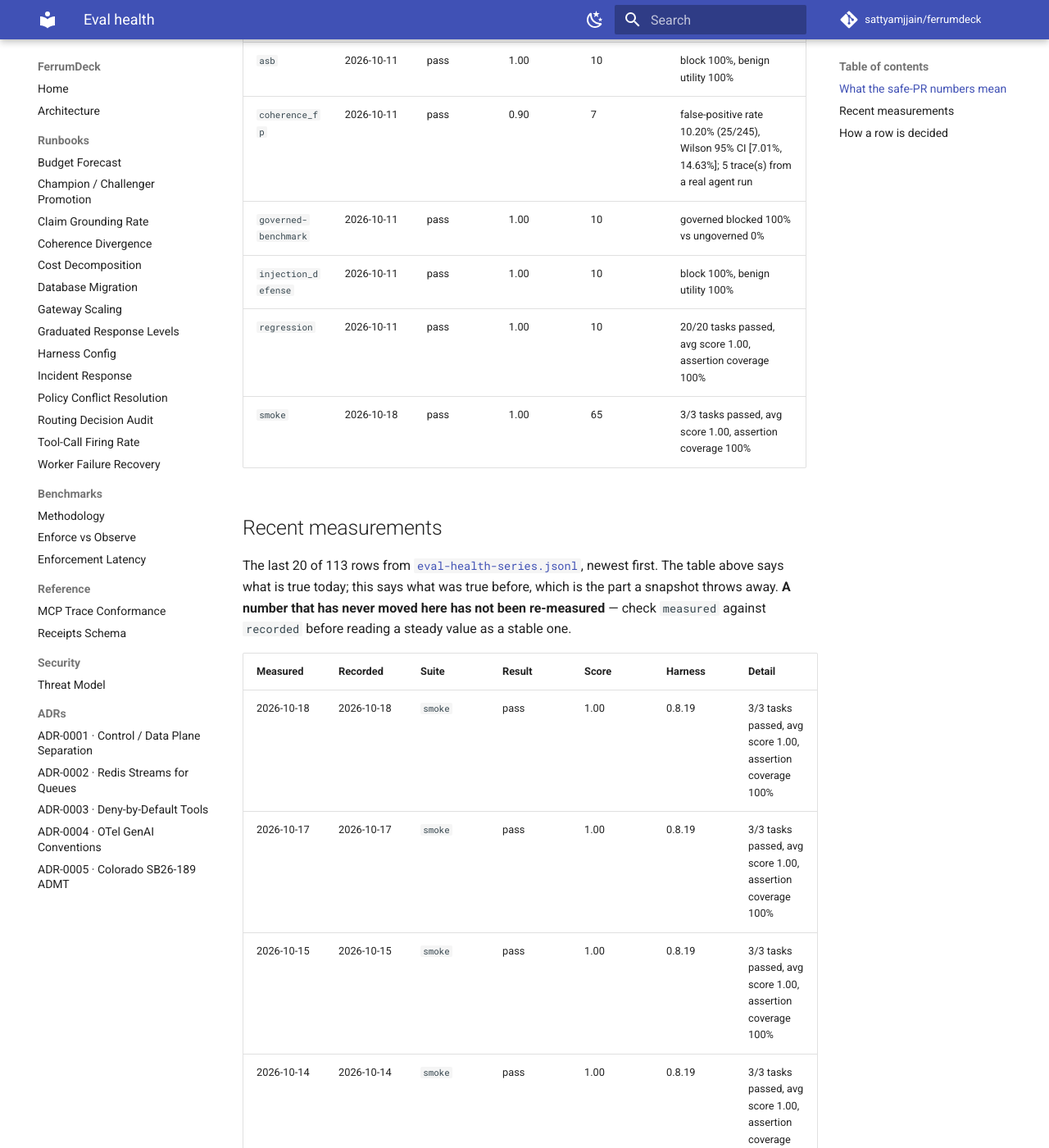
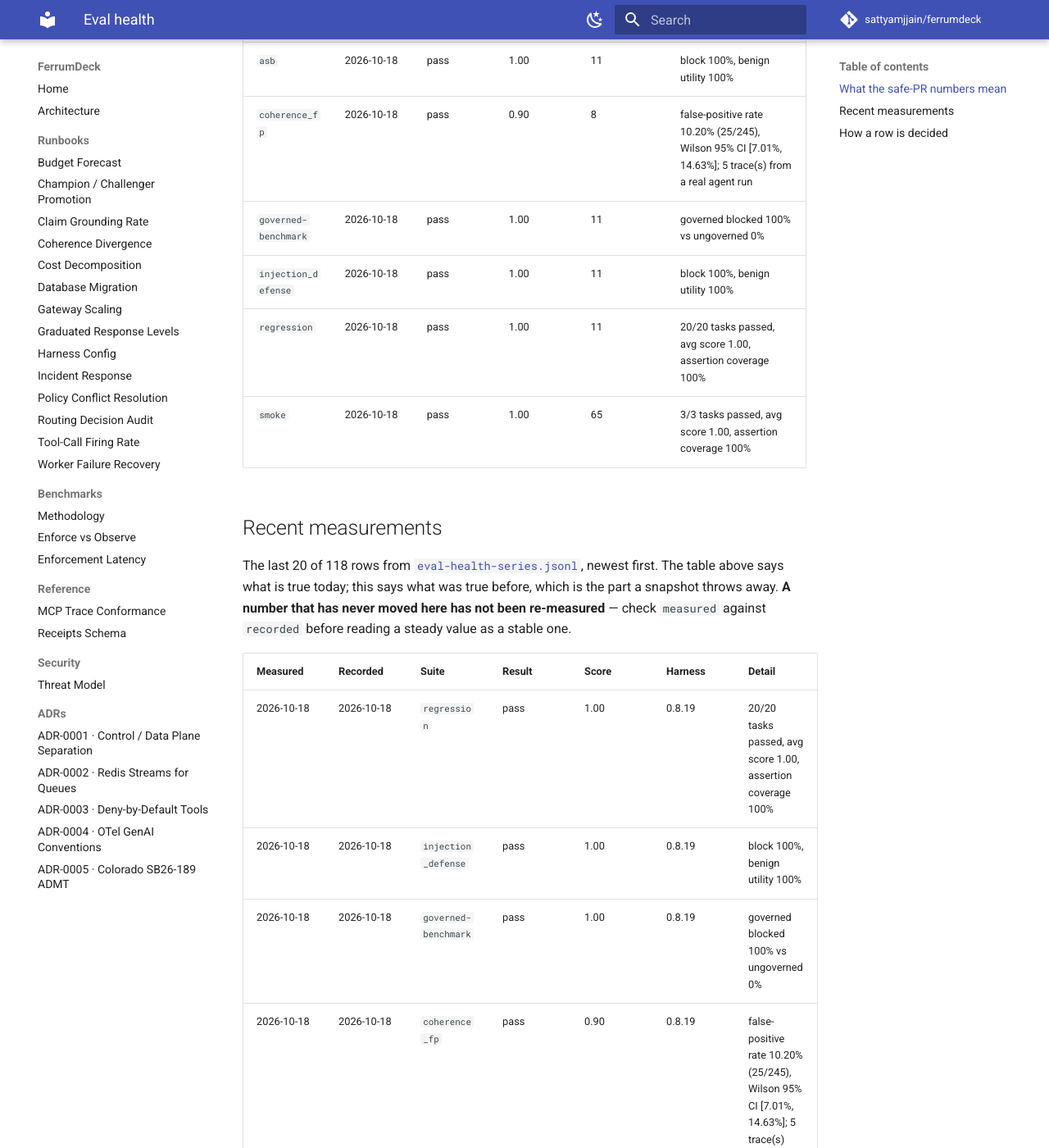
Before and after one commit to sattyamjjain/ferrumdeck, an MkDocs documentation site: the page built from docs/eval-health.md, in a window 1280 px wide and 1400 px high, scrolled down 1293 px. Shown: the whole window at 82% size. Built offline with MkDocs 1.6.1 and Material for MkDocs 9.7.7, drawn with Linux system fonts in a browser that asks for light colours; comment, search, counter and statistics services are not loaded; some of the changed text lies outside the part shown.

Commit message:
docs(evals): refresh eval health + append series 2026-10-18 [skip ci]

```diff
--- a/docs/eval-health.md
+++ b/docs/eval-health.md
@@ -20,19 +20,24 @@ So neither number was ever evidence about the agent. The response is to rescope
 
 | Eval | Last run | Result | Score | Consecutive passes | Detail |
 | --- | --- | --- | --- | --- | --- |
-| `asb` | 2026-10-11 | pass | 1.00 | 10 | block 100%, benign utility 100% |
-| `coherence_fp` | 2026-10-11 | pass | 0.90 | 7 | false-positive rate 10.20% (25/245), Wilson 95% CI [7.01%, 14.63%]; 5 trace(s) from a real agent run |
-| `governed-benchmark` | 2026-10-11 | pass | 1.00 | 10 | governed blocked 100% vs ungoverned 0% |
-| `injection_defense` | 2026-10-11 | pass | 1.00 | 10 | block 100%, benign utility 100% |
-| `regression` | 2026-10-11 | pass | 1.00 | 10 | 20/20 tasks passed, avg score 1.00, assertion coverage 100% |
+| `asb` | 2026-10-18 | pass | 1.00 | 11 | block 100%, benign utility 100% |
+| `coherence_fp` | 2026-10-18 | pass | 0.90 | 8 | false-positive rate 10.20% (25/245), Wilson 95% CI [7.01%, 14.63%]; 5 trace(s) from a real agent run |
+| `governed-benchmark` | 2026-10-18 | pass | 1.00 | 11 | governed blocked 100% vs ungoverned 0% |
+| `injection_defense` | 2026-10-18 | pass | 1.00 | 11 | block 100%, benign utility 100% |
+| `regression` | 2026-10-18 | pass | 1.00 | 11 | 20/20 tasks passed, avg score 1.00, assertion coverage 100% |
 | `smoke` | 2026-10-18 | pass | 1.00 | 65 | 3/3 tasks passed, avg score 1.00, assertion coverage 100% |
 
 ## Recent measurements
 
-The last 20 of 113 rows from [`eval-health-series.jsonl`](eval-health-series.jsonl), newest first. The table above says what is true today; this says what was true before, which is the part a snapshot throws away. **A number that has never moved here has not been re-measured** — check `measured` against `recorded` before reading a steady value as a stable one.
+The last 20 of 118 rows from [`eval-health-series.jsonl`](eval-health-series.jsonl), newest first. The table above says what is true today; this says what was true before, which is the part a snapshot throws away. **A number that has never moved here has not been re-measured** — check `measured` against `recorded` before reading a steady value as a stable one.
 
 | Measured | Recorded | Suite | Result | Score | Harness | Detail |
 | --- | --- | --- | --- | --- | --- | --- |
+| 2026-10-18 | 2026-10-18 | `regression` | pass | 1.00 | 0.8.19 | 20/20 tasks passed, avg score 1.00, assertion coverage 100% |
+| 2026-10-18 | 2026-10-18 | `injection_defense` | pass | 1.00 | 0.8.19 | block 100%, benign utility 100% |
+| 2026-10-18 | 2026-10-18 | `governed-benchmark` | pass | 1.00 | 0.8.19 | governed blocked 100% vs ungoverned 0% |
+| 2026-10-18 | 2026-10-18 | `coherence_fp` | pass | 0.90 | 0.8.19 | false-positive rate 10.20% (25/245), Wilson 95% CI [7.01%, 14.63%]; 5 trace(s) from a real agent run |
+| 2026-10-18 | 2026-10-18 | `asb` | pass | 1.00 | 0.8.19 | block 100%, benign utility 100% |
 | 2026-10-18 | 2026-10-18 | `smoke` | pass | 1.00 | 0.8.19 | 3/3 tasks passed, avg score 1.00, assertion coverage 100% |
 | 2026-10-17 | 2026-10-17 | `smoke` | pass | 1.00 | 0.8.19 | 3/3 tasks passed, avg score 1.00, assertion coverage 100% |
 | 2026-10-15 | 2026-10-15 | `smoke` | pass | 1.00 | 0.8.19 | 3/3 tasks passed, avg score 1.00, assertion coverage 100% |
```
Also changed, not shown: other parts of docs/eval-health.md (+1 -6 lines), evals/reports/asb-20261018.md (added, +42 -0 lines), evals/reports/coherence_fp-20261018.md (added, +56 -0 lines), evals/reports/governed-benchmark-20261018.md (added, +65 -0 lines), evals/reports/injection_defense-20261018.md (added, +22 -0 lines), 6 other files.
